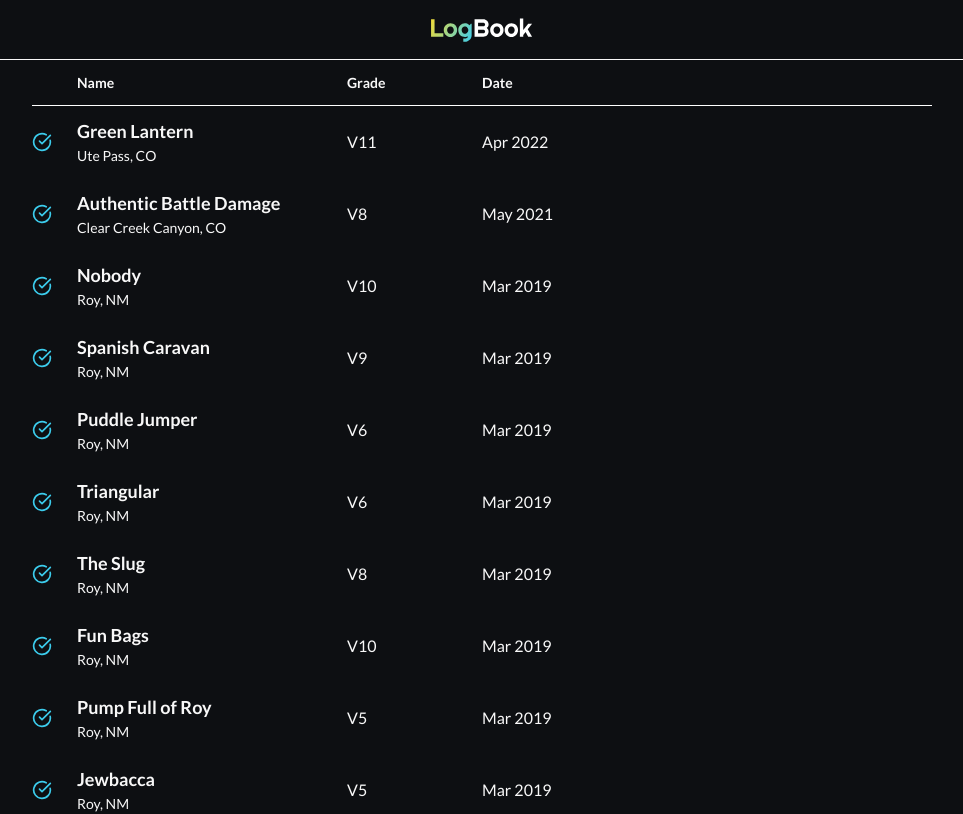
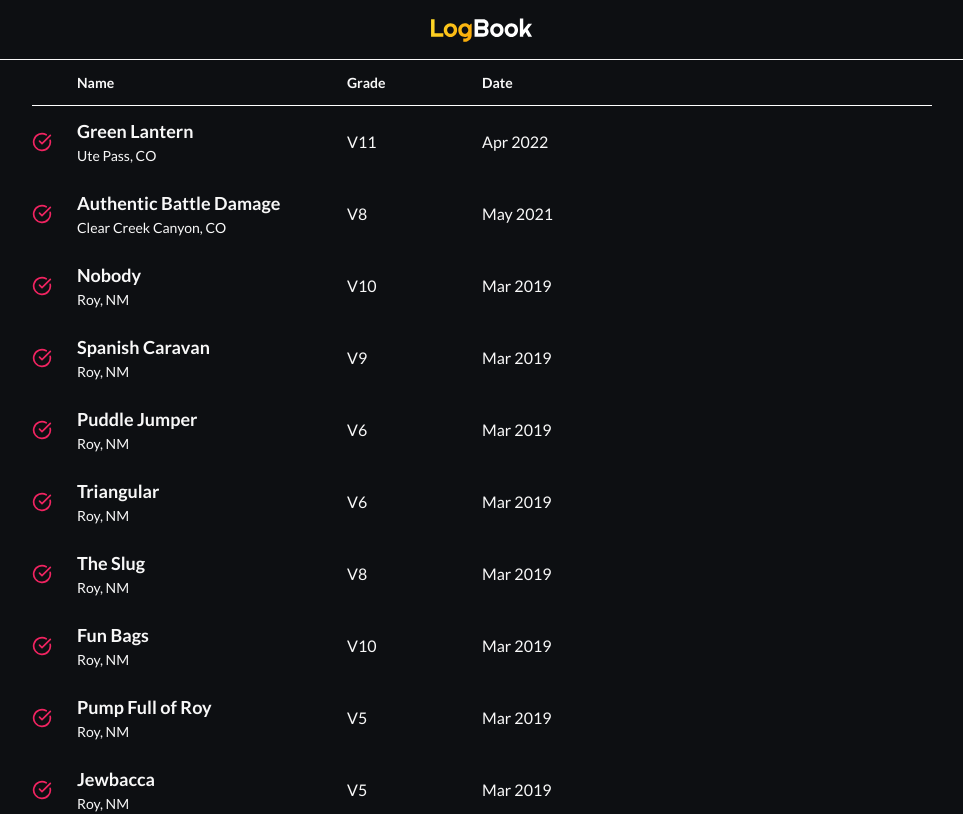
Before and after one commit to trentgillis/logbook, a React (Vite) app: page / in a window 1280 px wide. Shown: the top 814 px of the page, without its empty margins (158-1121 px from the left). Built offline with nearby package versions, Linux system fonts and the light colour scheme.

Commit message:
the old header color was better

```diff
--- a/src/components/Nav/Nav.tsx
+++ b/src/components/Nav/Nav.tsx
@@ -22,7 +22,7 @@ function Nav() {
             gradientUnits="userSpaceOnUse"
           >
             <stop stopColor="#FFDD2A" />
-            <stop offset="1" stopColor="#3CCCEC" />
+            <stop offset="1" stopColor="#F8A606" />
           </linearGradient>
         </defs>
       </svg>
--- a/src/styles/global.css
+++ b/src/styles/global.css
@@ -1,7 +1,8 @@
 :root {
   --color-background: hsl(210deg 15% 6% / 1);
   --color-primary: hsl(50deg 100% 58% / 1);
-  --color-secondary: hsl(191deg 82% 58% / 1);
+  --color-secondary: hsl(342deg 87% 54% / 1);
+  --color-bling: hsl(191deg 82% 58% / 1);
 }
 
 * {
```
